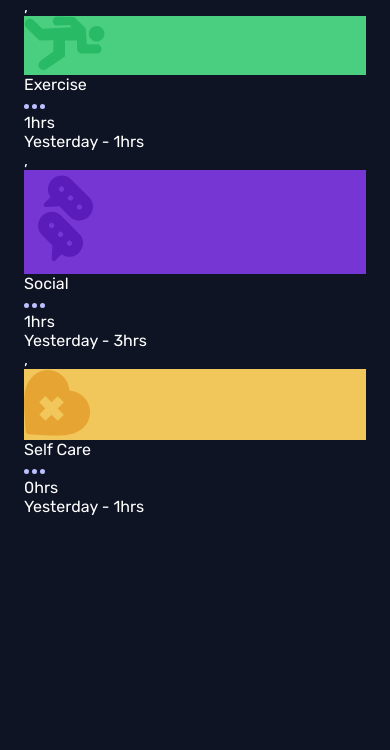
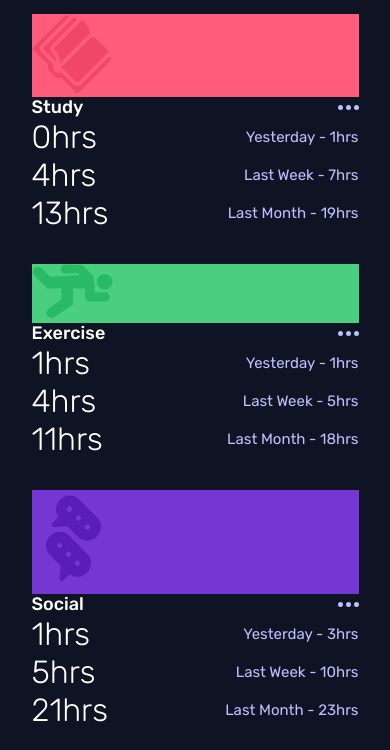
Before and after one commit to Sven-27/time-tracking-dashboard, a plain HTML site: page index.html in a window 390 px wide. Shown: the part 777-1527 px from the top of the page. Before the commit the page ends 1357 px from the top, so only its background shows below. Drawn offline with Linux system fonts and the light colour scheme.

Commit message:
styling: stats components for mobile

```diff
--- a/script.js
+++ b/script.js
@@ -6,38 +6,38 @@ const stats = document.querySelector('.stats-wrapper');
 const url = "./data.json";
 
 function showStats(statsData) {
-  stats.innerHTML = statsData.map(item => `
+  stats.innerHTML = statsData.map(item => {
+    return `
     <div class="stats-container">
       <div class="stats-header" style="background-color: ${item.color}">
         <img src="${item.icon}" alt="icon of topic">
       </div>
       <div class="stats-content">
         <div class="stats-title">
-          <p>${item.title}</p>
+          <p class="text-preset-5-medium">${item.title}</p>
           <img src="./images/icon-ellipsis.svg" alt="ellipsis icon">
         </div>
         <div id="stats-daily" class="stats daily">
-          <p class="current">${item.timeframes.daily.current}hrs</p>
-          <p class="previous">
+          <p class="current text-preset-3">${item.timeframes.daily.current}hrs</p>
+          <p class="previous text-preset-6">
             Yesterday - ${item.timeframes.daily.previous}hrs
           </p>
         </div>
         <div id="stats-weekly" class="stats weekly">
-          <p class="current">${item.timeframes.weekly.current}hrs</p>
-          <p class="previous">
+          <p class="current text-preset-3">${item.timeframes.weekly.current}hrs</p>
+          <p class="previous text-preset-6">
             Last Week - ${item.timeframes.weekly.previous}hrs
           </p>
         </div>
         <div id="stats-monthly" class="stats monthly">
-          <p class="current">${item.timeframes.monthly.current}hrs</p>
-          <p class="previous">
+          <p class="current text-preset-3">${item.timeframes.monthly.current}hrs</p>
+          <p class="previous text-preset-6">
             Last Month - ${item.timeframes.monthly.previous}hrs
           </p>
         </div>
       </div>
-    </div>
-  `
-  )
+    </div>`
+  }).join('');
 }
 
 fetch(url, {
--- a/scss/_global.scss
+++ b/scss/_global.scss
@@ -15,14 +15,19 @@ body {
   min-height: 100vh;
   background: $navy-950;
   color: $white;
-  padding: $s-800 $s-300;
+  padding-block: $s-800;
 
  .container{
-  width: 100%;
+   @media only screen and (width <= 600px){
+    width: 100%;
+    max-width: 327px;
+   }
   .info-wrapper{
+    width: 100%;
     background: $navy-900;
     border-radius: 20px;
     overflow: hidden;
+    margin-bottom: $s-400;
     .personal-info{
       display: flex;
       align-items: center;
@@ -62,6 +67,31 @@ body {
       }
     }
   }
+  main{
+    display: grid;
+
+    gap: $s-400;
+    .stats-container{
+      .stats-header{
+
+      }
+      .stats-content{
+        .stats-title{
+          display: flex;
+          align-items: center;
+          justify-content: space-between;
+        }
+        .stats{
+          display: flex;
+          justify-content: space-between;
+          align-items: center;
+          .previous{
+            color: $navy-200;
+          }
+        }
+      }
+    }
+  }
  }
 }
 
```
Also changed, not shown: index.html (+1 -2 lines), css/output.css, 1 other file.
